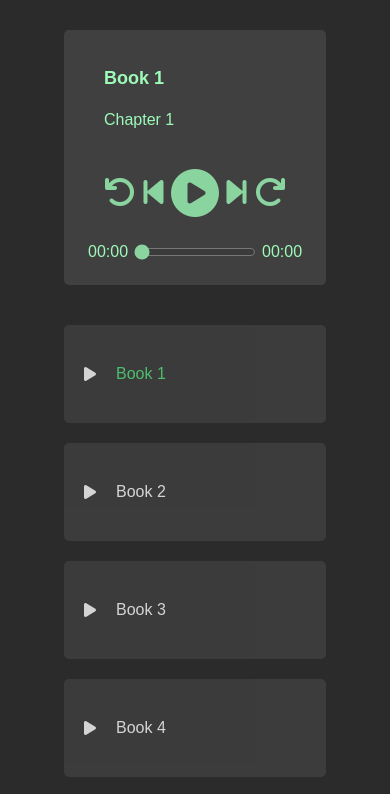
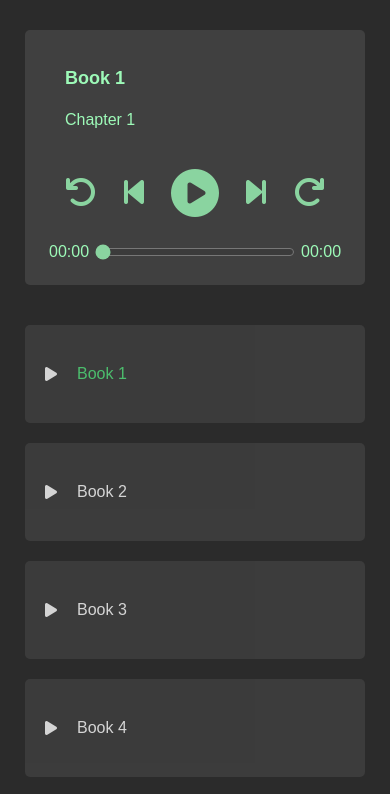
Before and after one commit to poplarjay/audio, a plain HTML site: page index.html in a window 390 px wide. Shown: the top 794 px of the page. Drawn offline with Linux system fonts and the light colour scheme; a web font is replaced by a local one.

Commit message:
adjust resizing

```diff
--- a/style.css
+++ b/style.css
@@ -2,7 +2,7 @@
 
 body {
     font-family: 'Raleway', sans-serif, Arial;
-    margin: 30px 80px 0px 80px;
+    margin: 30px 80px 0px 120px;
     line-height: 26px;
     color: #9dfab8;
     background-color: #2b2b2b;
@@ -29,14 +29,14 @@ p, li {
 .container {
     display: inline-block;
     width: 35%;
-    min-width: 350px;
-    max-width: 400px;
+    min-width: 400px;
+    max-width: 450px;
 }
 
 .track {
     background-color: #404040;
     border-radius: 5px;
-    margin: 20px 40px 20px 20px;
+    margin: 20px 100px 20px 20px;
     padding: 20px 20px 20px 20px;
 }
 
@@ -72,7 +72,7 @@ p, li {
 
 .book {
     list-style-type: none;
-    min-width: 350px;
+    min-width: 400px;
     margin-left: -20px;
     color: white;
     opacity: 0.8;
@@ -133,7 +133,7 @@ p, li {
 }
 
 
-@media screen and (max-width: 1084px) {
+@media screen and (max-width: 1284px) {
 
     body {
         margin-left: 10px;
@@ -159,9 +159,9 @@ p, li {
     .container {
         display: block;
         margin: auto;
-        width: 60%;
-        max-width: 350px;
-        min-width: 200px;
+        width: 70%;
+        max-width: 400px;
+        min-width: 300px;
     }
 
     .player {
@@ -184,7 +184,7 @@ p, li {
 
     .book {
         width: 100%;
-        min-width: 200px;
+        min-width: 300px;
         margin-left: -40px;
     }
 }
```
